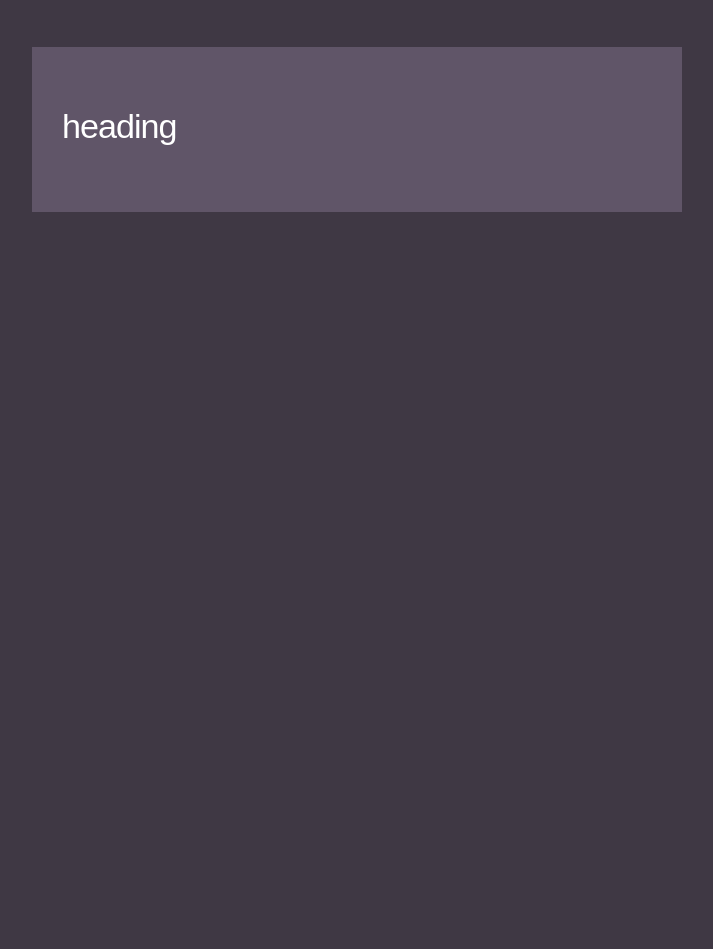
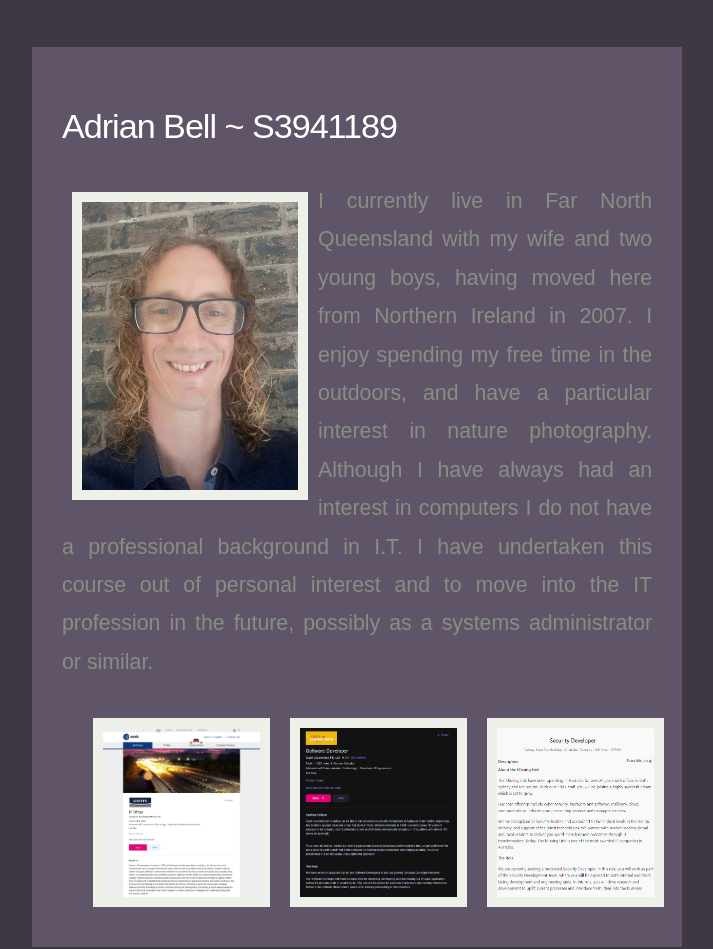
Before and after one commit to S3939981/Assignment2, a plain HTML site: page index.html in a window 1280 px wide. Shown: the part 3421-4370 px from the top of the page, without its empty margins (111-824 px from the left). Before the commit the page ends 3683 px from the top, so only its background shows below. Drawn offline with Linux system fonts and the light colour scheme.

Commit message:
Update index.html
Updated Index

Input Own Personal Information. Aligned Images

```diff
--- a/index.html
+++ b/index.html
@@ -81,6 +81,20 @@
   </p>
 </div>
 </article>
+<article>
+<h2>Adrian Bell ~ S3941189</h2>
+<img src="assets/images/adrian.jpg">
+<p>
+  I currently live in Far North Queensland with my wife and two young boys, having moved here from Northern Ireland in 2007.  I enjoy spending my free time in the outdoors, and have a particular interest in nature photography.    Although I have always had an interest in computers I do not have a professional background in I.T.  I have undertaken this course out of personal interest and to move into the IT profession in the future, possibly as a systems administrator or similar.
+</p>
+
+
+<div class="image_display">
+<img src="assets/images/adrianjobad.jpeg">
+<img src="assets/images/lucajobad.png">
+<img src="assets/images/kieranjobad.png">
+</div>
+</article>
 
 
 
```
